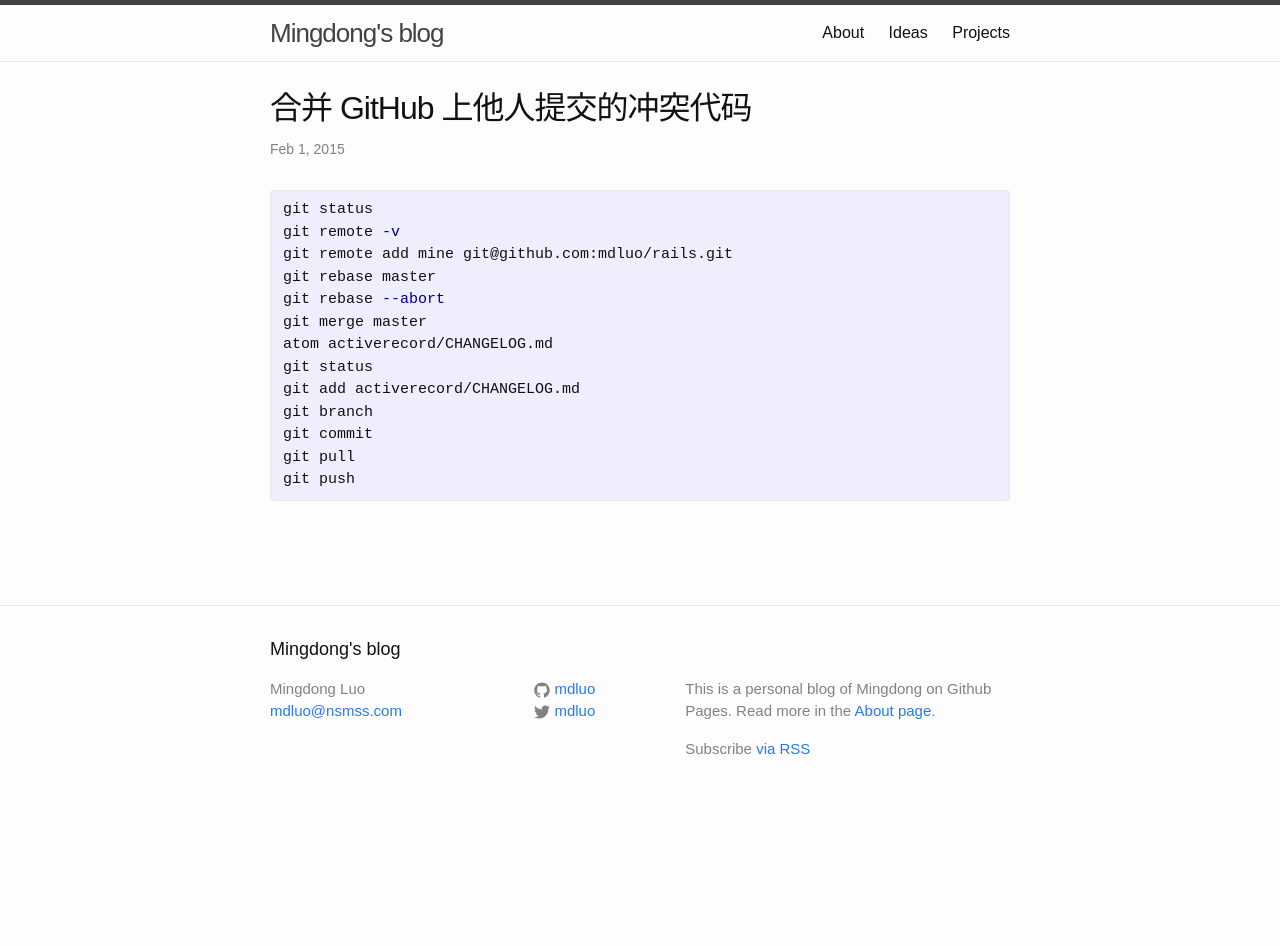
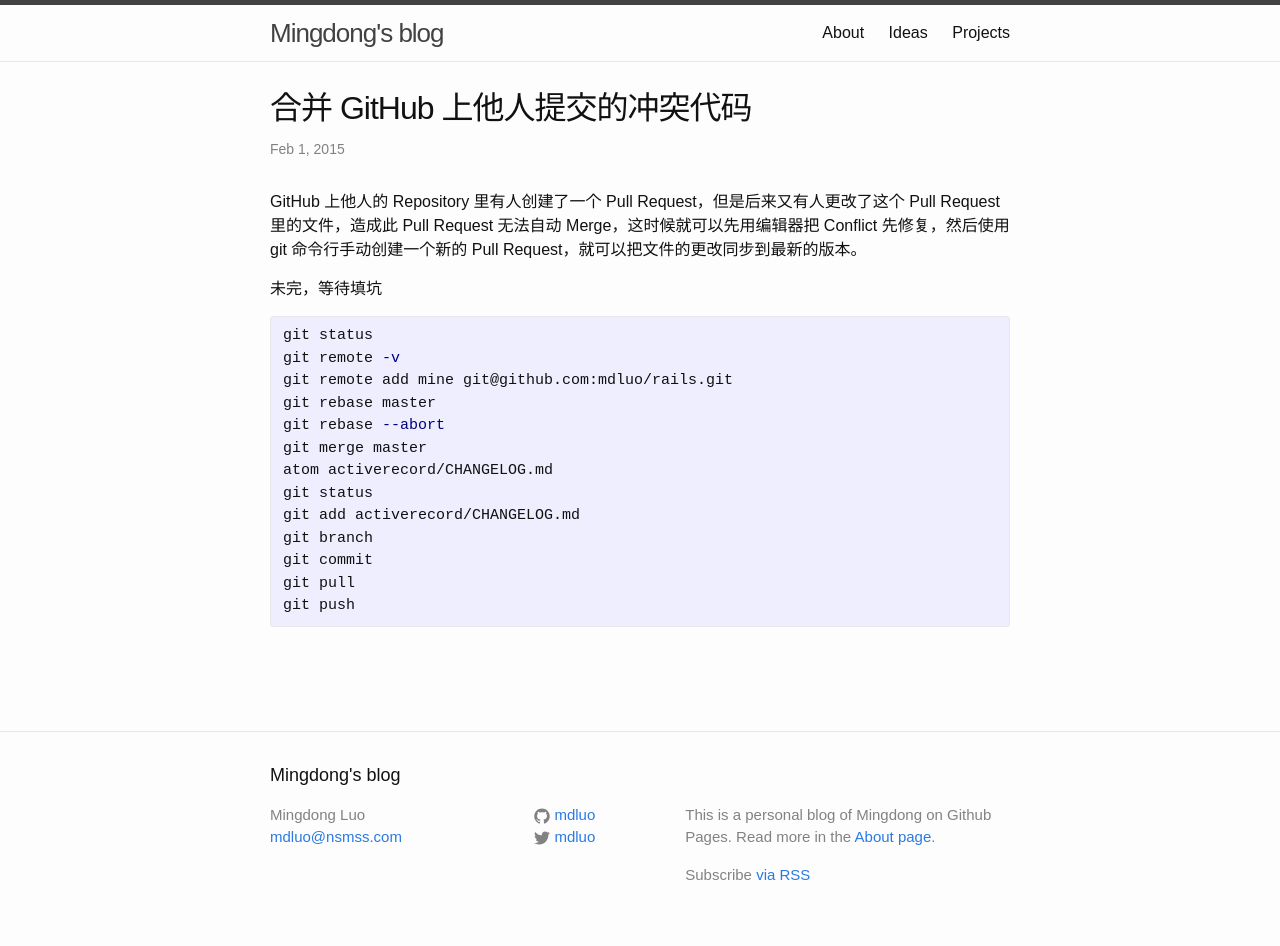
Before and after one commit to itfen/md, a Jekyll site: the page built from _posts/2015-02-01-merge-confict-pull-request-of-others-on-github.md, in a window 1280 px wide. Built offline with Jekyll 4.4.1, drawn with Linux system fonts in a browser that asks for light colours; comment, search, counter and statistics services are not loaded; before the commit the page ends 900 px from its top, so only the background shows below that.

Commit message:
Update post

```diff
--- a/_posts/2015-02-01-merge-confict-pull-request-of-others-on-github.md
+++ b/_posts/2015-02-01-merge-confict-pull-request-of-others-on-github.md
@@ -5,6 +5,12 @@
 comments: true
 share: true
 ---
+
+GitHub 上他人的 Repository 里有人创建了一个 Pull Request，但是后来又有人更改了这个 Pull Request 里的文件，造成此
+Pull Request 无法自动 Merge，这时候就可以先用编辑器把 Conflict 先修复，然后使用 git 命令行手动创建一个新的
+Pull Request，就可以把文件的更改同步到最新的版本。
+
+未完，等待填坑
 
 {% highlight bash%}
 git status
```
